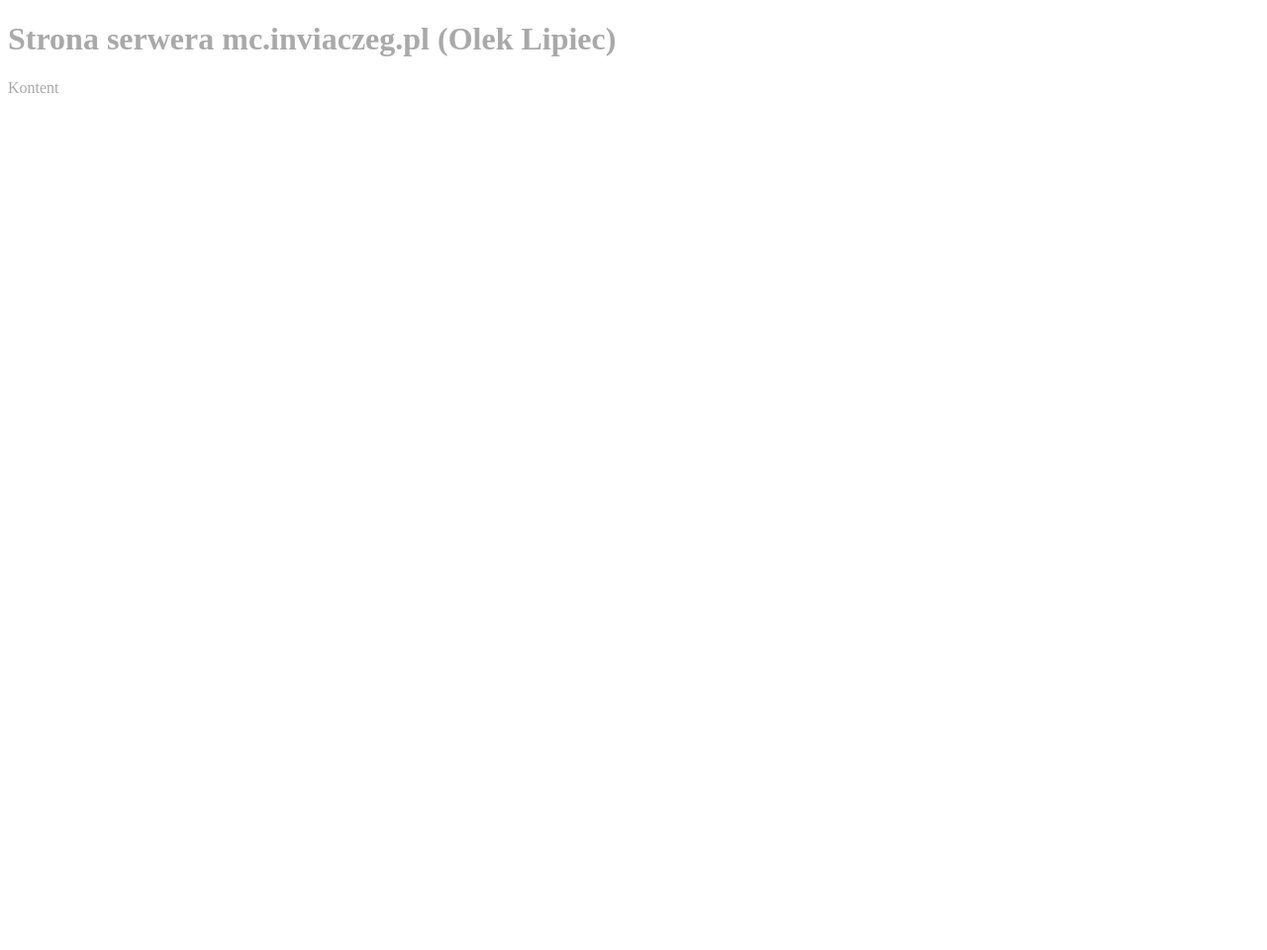
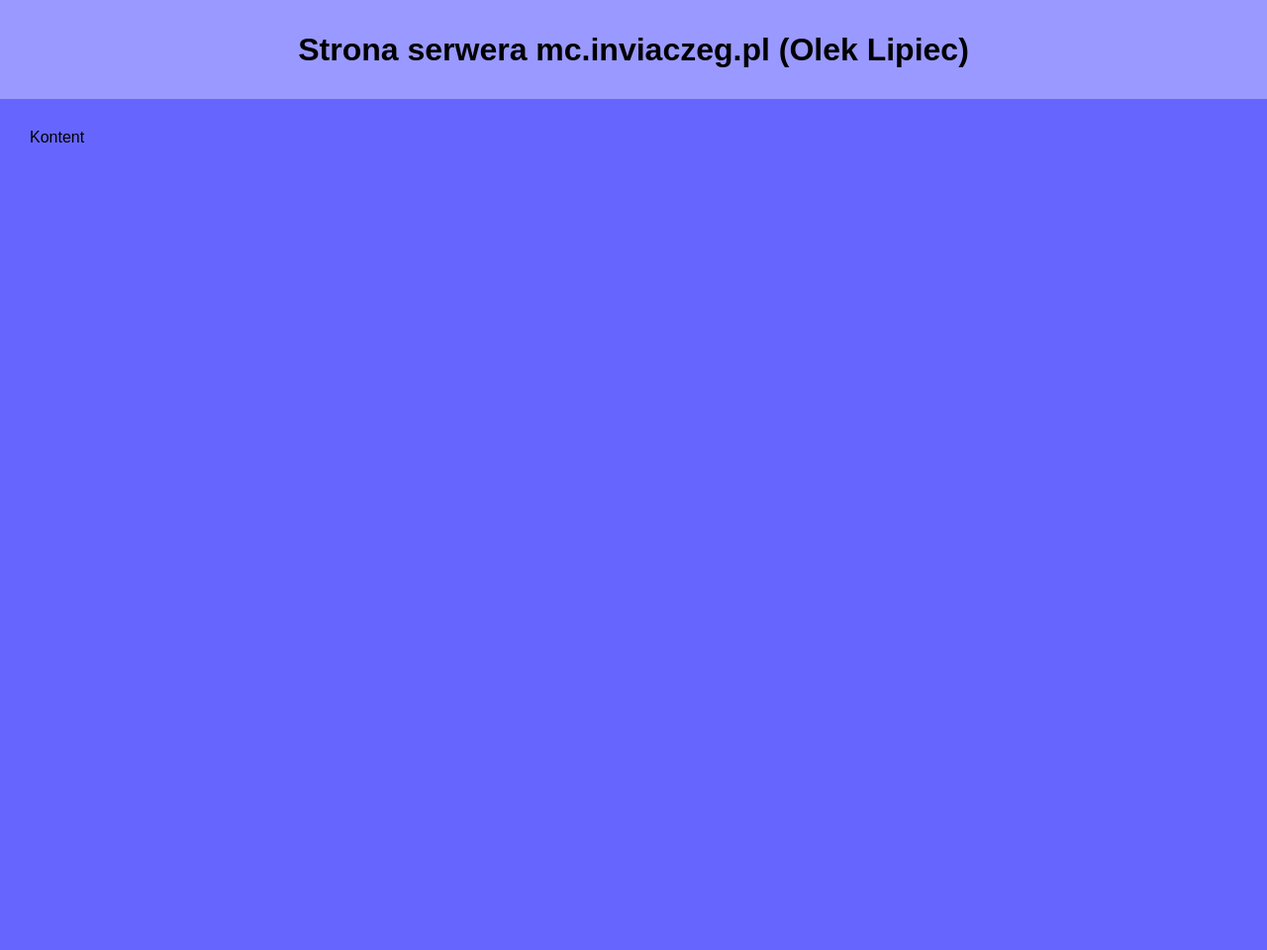
Before and after one commit to 3ti-2020/korona-01-olek-lipiec, a PHP site: page / in a window 1280 px wide; the page is wider, and only the part inside the window is pictured. Shown: that part at 99% size. Before the commit the page ends 94 px from the top of that part, so only its background shows below. Run offline with PHP 8.4, Linux system fonts and the light colour scheme.

Commit message:
Update style.css

```diff
--- a/style.css
+++ b/style.css
@@ -1,3 +1,24 @@
+* {
+  margin: 0;
+  padding: 0;
+}
+
 body {
-color: darkgrey;
+  font-family: sans-serif;
 }
+
+header {
+  height: 100px;
+  width: 100%;
+  background: #99f;
+  display: flex;
+  justify-content: center;
+  align-items: center;
+}
+
+main {
+  height: 100vh;
+  width: 100%;
+  background: #66f;
+  padding: 30px;
+}
```
